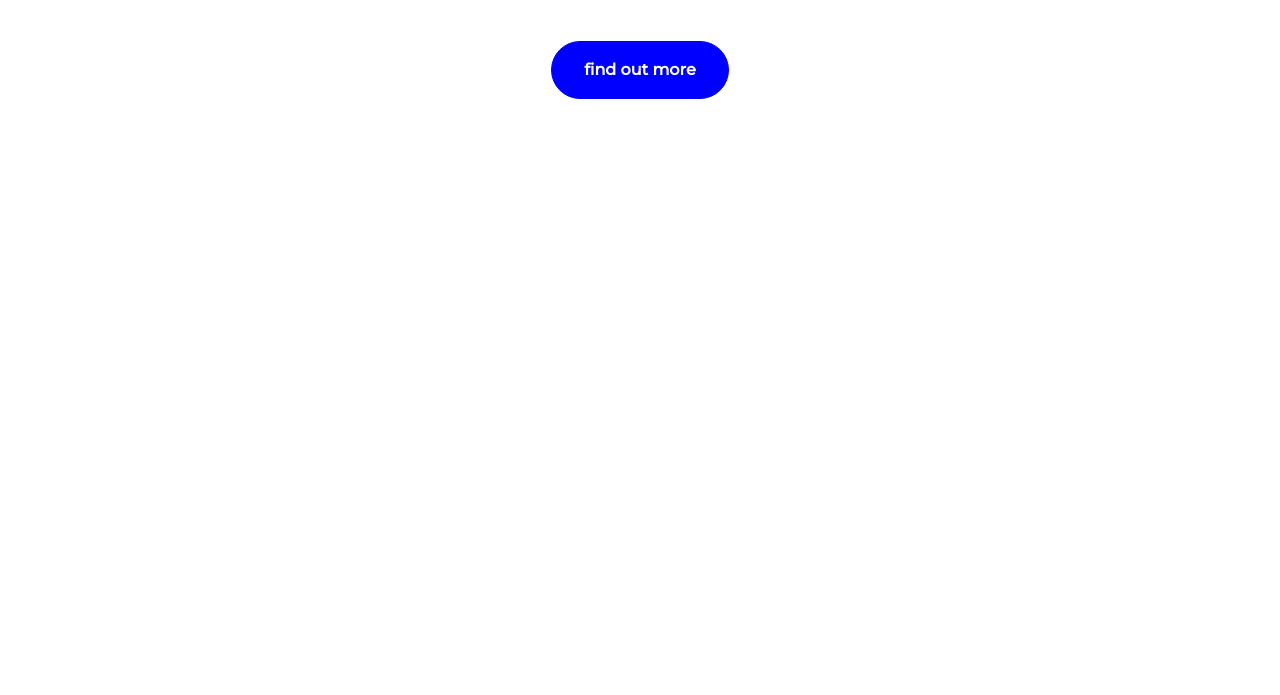
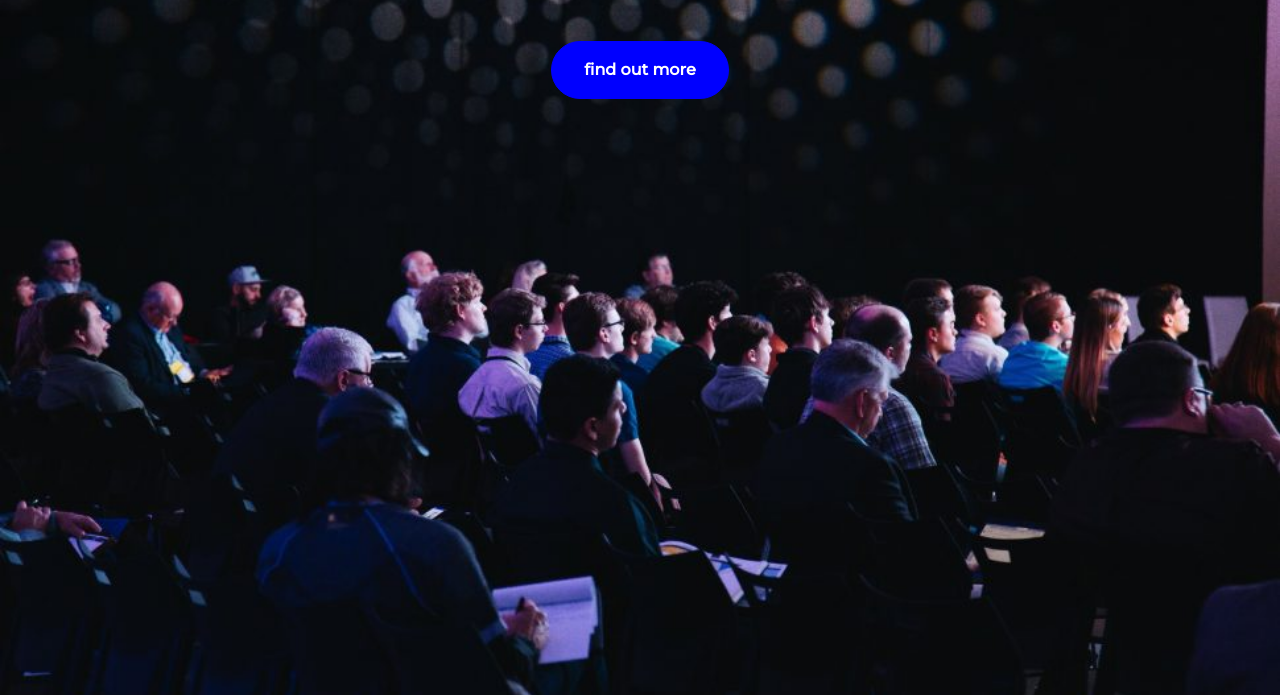
Before and after one commit to ketanp05/Startup-Landing-Page, a plain HTML site: page index.html in a window 1280 px wide. Shown: the part 105-800 px from the top of the page. Drawn offline with nearby package versions, Linux system fonts and the light colour scheme.

Commit message:
changes: modified style.css reference to background image

```diff
--- a/style.css
+++ b/style.css
@@ -2,7 +2,7 @@ html, body {
     width: 100%;
     height: 100%;
     font-family: "Montserrat", sans-serif;
-    background: url(images/bg.jpg) no-repeat center center fixed;
+    background: url(bg.jpg) no-repeat center center fixed;
     -webkit-background-size: cover;
     -moz-background-size: cover;
     -o-background-size: cover;
```
